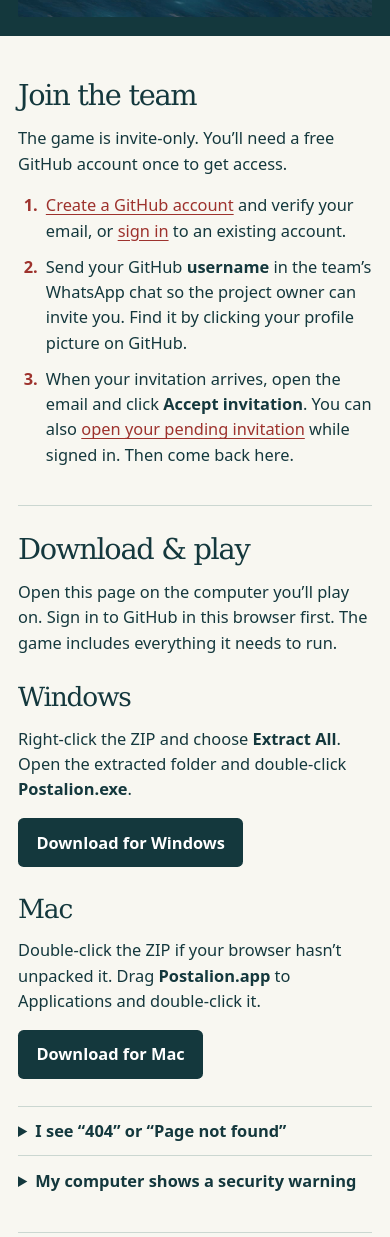
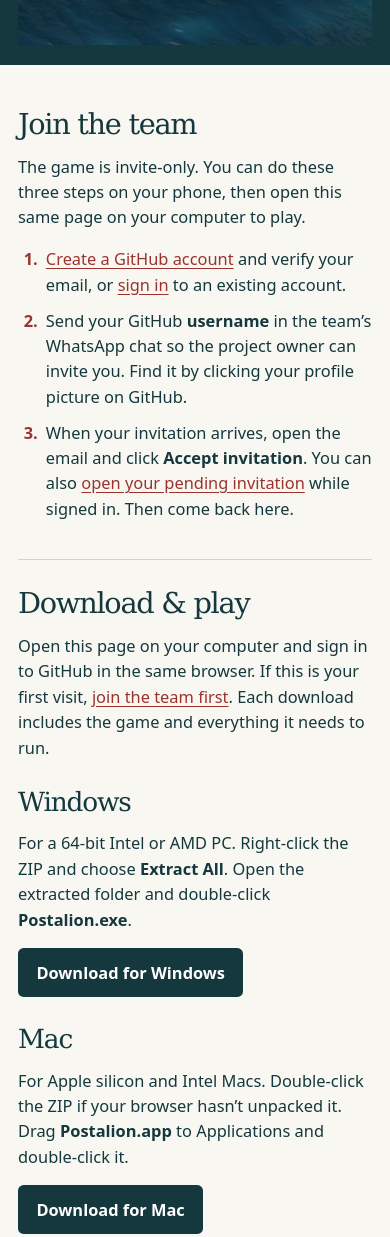
Before and after one commit to MeticulousTransformer/postalion-play, a plain HTML site: page index.html in a window 390 px wide. Shown: the part 560-1797 px from the top of the page. Drawn offline with Linux system fonts and the light colour scheme.

Commit message:
Clarify phone setup and desktop compatibility

```diff
--- a/index.html
+++ b/index.html
@@ -21,7 +21,7 @@
       <div class="wrap lead">
         <div class="lead-text">
           <h1 id="title">Postalion</h1>
-          <p>Five islands, five letters, and a little red mailboat. Pick up the team build and make your first delivery.</p>
+          <p>Five islands, five letters, and a little red mailboat. Download the game for Windows or Mac and make your first delivery.</p>
           <div class="actions"><a class="button" href="#play">Get the game</a><a class="light-link" href="#join">First time here?</a></div>
         </div>
         <img class="sea" src="assets/pineward.png" alt="The red mailboat sailing towards the wooden pier at Pineward." width="1152" height="720">
@@ -30,7 +30,7 @@
     <div class="wrap content">
       <section id="join">
         <h2>Join the team</h2>
-        <p>The game is invite-only. You’ll need a free GitHub account once to get access.</p>
+        <p>The game is invite-only. You can do these three steps on your phone, then open this same page on your computer to play.</p>
         <ol>
           <li><a href="https://github.com/signup">Create a GitHub account</a> and verify your email, or <a href="https://github.com/login">sign in</a> to an existing account.</li>
           <li>Send your GitHub <strong>username</strong> in the team’s WhatsApp chat so the project owner can invite you. Find it by clicking your profile picture on GitHub.</li>
@@ -39,12 +39,12 @@
       </section>
       <section id="play">
         <h2>Download &amp; play</h2>
-        <p>Open this page on the computer you’ll play on. Sign in to GitHub in this browser first. The game includes everything it needs to run.</p>
+        <p>Open this page on your computer and sign in to GitHub in the same browser. If this is your first visit, <a href="#join">join the team first</a>. Each download includes the game and everything it needs to run.</p>
         <div class="platforms">
-          <div><h3>Windows</h3><p>Right-click the ZIP and choose <strong>Extract All</strong>. Open the extracted folder and double-click <strong>Postalion.exe</strong>.</p>
+          <div><h3>Windows</h3><p>For a 64-bit Intel or AMD PC. Right-click the ZIP and choose <strong>Extract All</strong>. Open the extracted folder and double-click <strong>Postalion.exe</strong>.</p>
             <a class="button dark" href="https://github.com/MeticulousTransformer/Postalion/releases/latest/download/Postalion-Windows.zip">Download for Windows</a>
           </div>
-          <div><h3>Mac</h3><p>Double-click the ZIP if your browser hasn’t unpacked it. Drag <strong>Postalion.app</strong> to Applications and double-click it.</p>
+          <div><h3>Mac</h3><p>For Apple silicon and Intel Macs. Double-click the ZIP if your browser hasn’t unpacked it. Drag <strong>Postalion.app</strong> to Applications and double-click it.</p>
             <a class="button dark" href="https://github.com/MeticulousTransformer/Postalion/releases/latest/download/Postalion-macOS.zip">Download for Mac</a>
           </div>
         </div>
```
